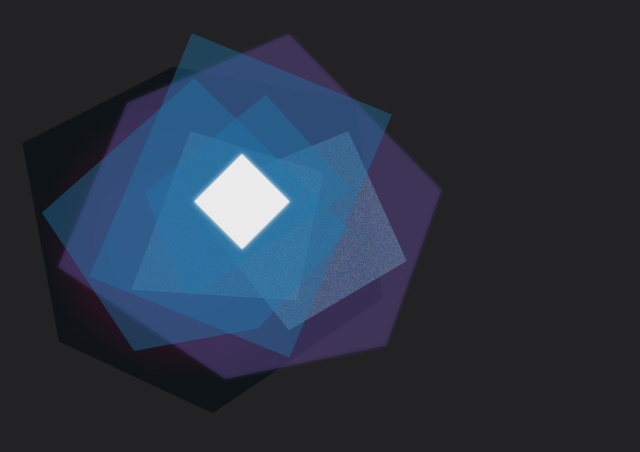
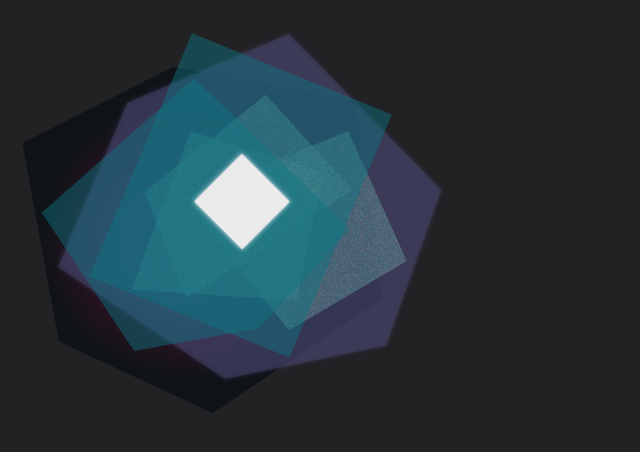
Before and after one commit to deaxmachina/personal-website, a React (Create React App) app: page / in a window 1280 px wide. Shown: the top 452 px of the page, without its empty margins (0-640 px from the left). Built offline with nearby package versions, Linux system fonts and the light colour scheme.

Commit message:
shape adjustments

```diff
--- a/src/Draft/HeaderVizHtml.js
+++ b/src/Draft/HeaderVizHtml.js
@@ -5,8 +5,10 @@ import { gsap, ScrollTrigger, Draggable, MotionPathPlugin, CustomWiggle, TweenMa
 // don't forget to register plugins
 gsap.registerPlugin(ScrollTrigger, Draggable, MotionPathPlugin);
 
+const blueColour = "#0D7583"
 
-const opacityLow = 0.4;
+
+const opacityLow = 0.45;
 const opacityHigh = 0.4
 
 const HeaderViz = ({ windowWidth, windowHeight }) => {
@@ -88,12 +90,12 @@ const HeaderViz = ({ windowWidth, windowHeight }) => {
 
         <g transform={`scale(${0.0005*windowWidth})`}>
           <path className="card-bg" fill="#0A1014" fill="url(#radial-gradient)" fill-opacity="0.8" d="M257.73 91.822L542.176 144.318L585.141 453.52L320.013 633.352L79.4997 521L22.4999 211.5L257.73 91.822Z" />
-          <path className="card-bg" fill="#4F3C76" filter="url(#glow)" fill-opacity={opacityHigh} d="M186.179 148.197L438.725 40.1062L677.481 284.274L591.002 527.287L339.274 579.77L78.0649 404.64L186.179 148.197Z" />
-          <path className="card-bg" filter="url(#static-noise)" fill="#2177A7" fill-opacity={opacityLow} d="M285.308 192.756L493 257.231L450.826 456.756L193 440.201L285.308 192.756Z"/>
-          <path className="card-bg" filter="url(#static-noise)" fill="#2177A7"  fill-opacity={opacityLow} d="M531.539 192.411L623.087 395.298L438.961 503.591L275.889 296.366L531.539 192.411Z"/>
-          <path className="card-bg" fill="#2177A7"  fill-opacity={opacityLow} d="M279.277 453.039L213.451 288.121L402.972 135.38L537.285 284.5L279.277 453.039Z"/>
-          <rect className="card-bg" fill="#2177A7"  fill-opacity={opacityLow} width="412.224" height="337.291" transform="matrix(0.388631 -0.921394 0.926701 0.375798 127.2 419.359)"/>
-          <path className="card-bg" fill="#2177A7"  fill-opacity={opacityLow} d="M291.143 109.384L533.855 345.363L391.488 500.329L197.034 535.918L52.7508 319.903L291.143 109.384Z"/>
+          <path className="card-bg" fill="#4C4976" filter="url(#glow)" fill-opacity={opacityHigh} d="M186.179 148.197L438.725 40.1062L677.481 284.274L591.002 527.287L339.274 579.77L78.0649 404.64L186.179 148.197Z" />
+          <path className="card-bg" filter="url(#static-noise)" fill={blueColour} fill-opacity={opacityLow} d="M285.308 192.756L493 257.231L450.826 456.756L193 440.201L285.308 192.756Z"/>
+          <path className="card-bg" filter="url(#static-noise)" fill={blueColour}  fill-opacity={opacityLow} d="M531.539 192.411L623.087 395.298L438.961 503.591L275.889 296.366L531.539 192.411Z"/>
+          <path className="card-bg" filter="url(#static-noise)" fill={blueColour}  fill-opacity={opacityLow} d="M279.277 453.039L213.451 288.121L402.972 135.38L537.285 284.5L279.277 453.039Z"/>
+          <rect className="card-bg" fill={blueColour} fill-opacity={opacityLow} width="412.224" height="337.291" transform="matrix(0.388631 -0.921394 0.926701 0.375798 127.2 419.359)"/>
+          <path className="card-bg" fill={blueColour}  fill-opacity={opacityLow} d="M291.143 109.384L533.855 345.363L391.488 500.329L197.034 535.918L52.7508 319.903L291.143 109.384Z"/>
           <rect className="test" fill="#EBEBEB" filter="url(#glow)" x="365.37" y="227.629" width="106" height="105.55" transform="rotate(43.4472 365.37 227.629)"/>
         </g>
 
```
